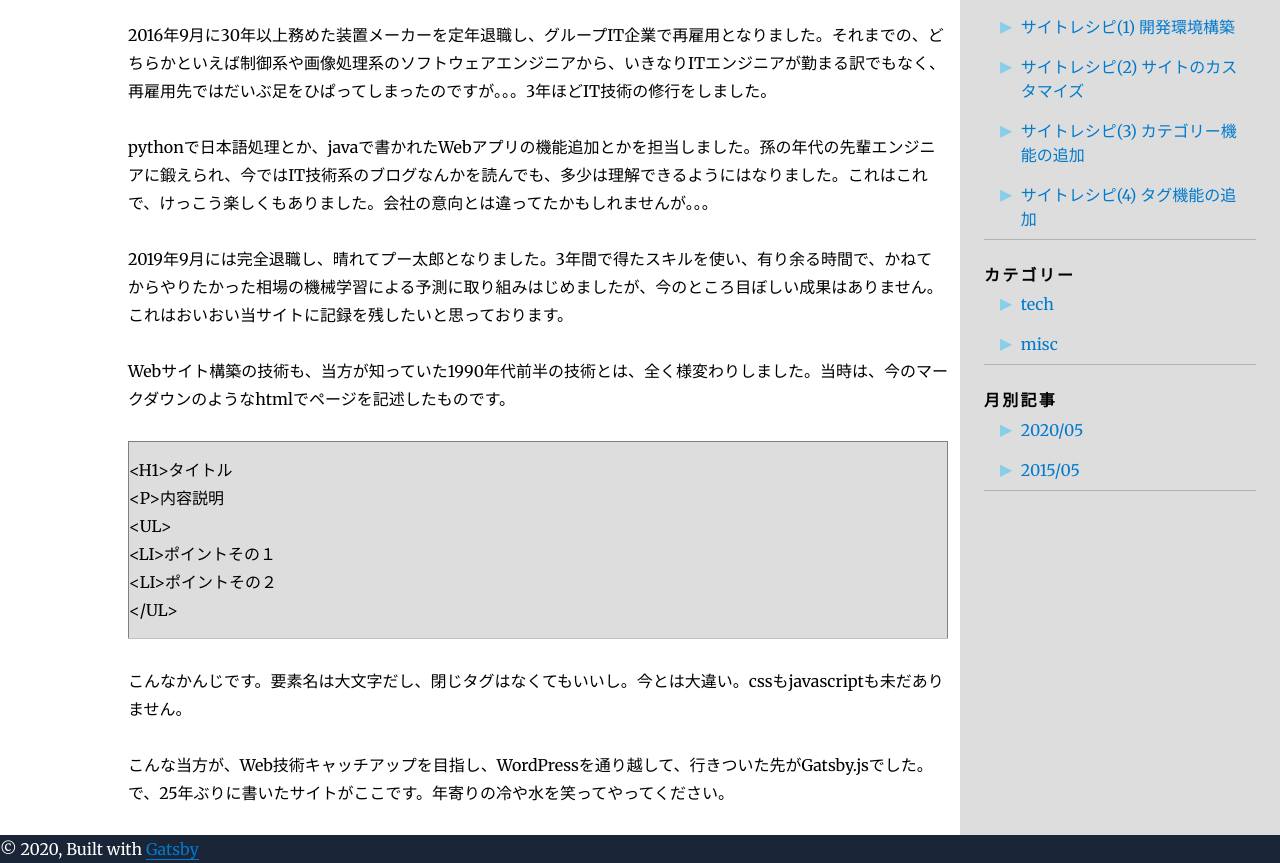
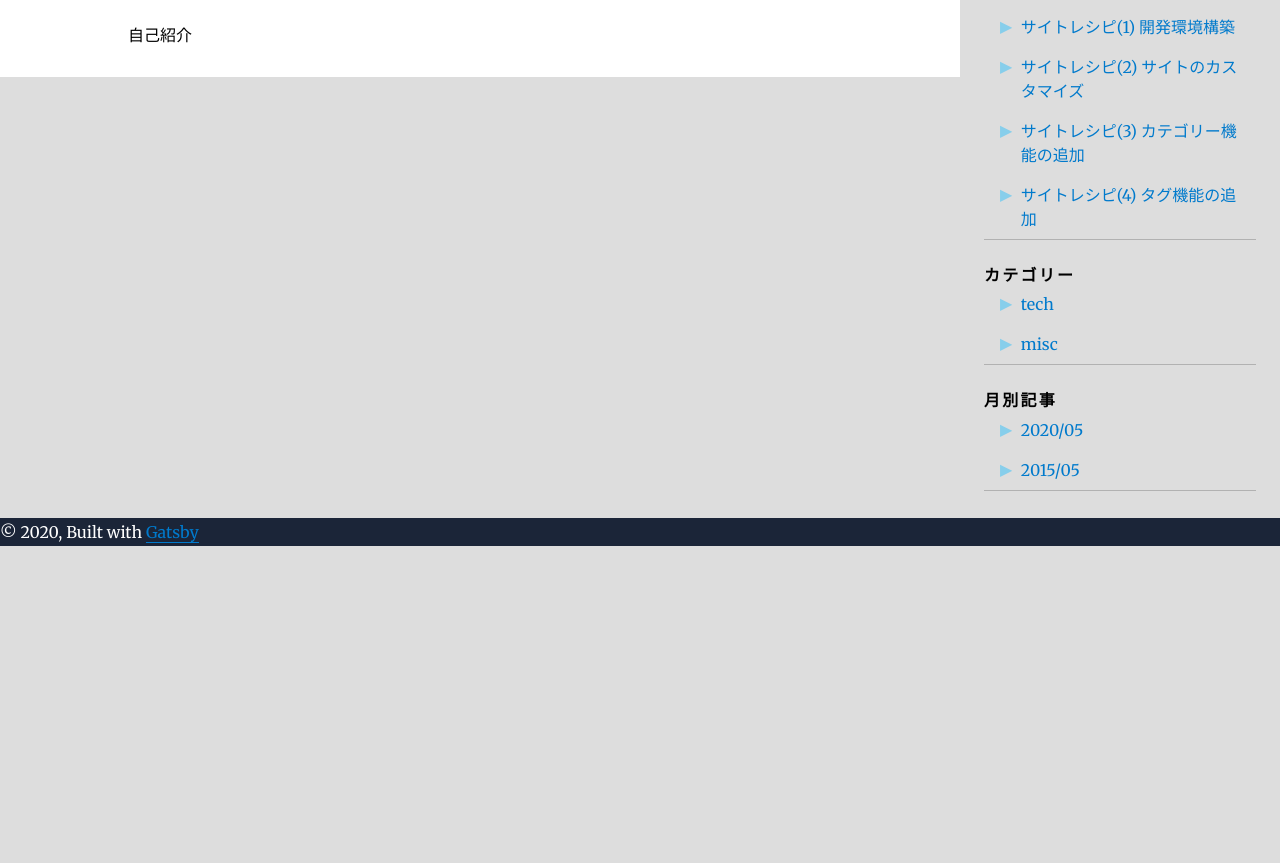
Before and after one commit to etekichi98/gatsby-starter-blog-plus-demo, a Gatsby site: page /about in a window 1280 px wide. Shown: the part 115-978 px from the top of the page. After the commit the page ends 800 px from the top, so only its background shows below. Built offline with nearby package versions, Linux system fonts and the light colour scheme; Gatsby itself is replaced by a stand-in of ours; some packages are replaced by stand-ins of ours.

Commit message:
Aboutページを空にする

```diff
--- a/src/pages/about.js
+++ b/src/pages/about.js
@@ -11,24 +11,7 @@ const AboutPage = ({ data, location }) => {
     <Layout location={location} title={siteTitle}>
       <SEO title="About" />
       <h1>About Me</h1>
-<p>2016年9月に30年以上務めた装置メーカーを定年退職し、グループIT企業で再雇用となりました。それまでの、どちらかといえば制御系や画像処理系のソフトウェアエンジニアから、いきなりITエンジニアが勤まる訳でもなく、再雇用先ではだいぶ足をひぱってしまったのですが。。。3年ほどIT技術の修行をしました。</p>
-<p>pythonで日本語処理とか、javaで書かれたWebアプリの機能追加とかを担当しました。孫の年代の先輩エンジニアに鍛えられ、今ではIT技術系のブログなんかを読んでも、多少は理解できるようにはなりました。これはこれで、けっこう楽しくもありました。会社の意向とは違ってたかもしれませんが。。。</p>
-<p>2019年9月には完全退職し、晴れてプー太郎となりました。3年間で得たスキルを使い、有り余る時間で、かねてからやりたかった相場の機械学習による予測に取り組みはじめましたが、今のところ目ぼしい成果はありません。これはおいおい当サイトに記録を残したいと思っております。</p>
-<p>Webサイト構築の技術も、当方が知っていた1990年代前半の技術とは、全く様変わりしました。当時は、今のマークダウンのようなhtmlでページを記述したものです。</p>
-<table border="1"  bgcolor="#dddddd" >
-<tr>
-<td>
-&lt;H1&gt;タイトル<br/>
-&lt;P&gt;内容説明<br/>
-&lt;UL&gt;<br/>
-&lt;LI&gt;ポイントその１<br/>
-&lt;LI&gt;ポイントその２<br/>
-&lt;/UL&gt;
-</td>
-</tr>
-</table>
-<p>こんなかんじです。要素名は大文字だし、閉じタグはなくてもいいし。今とは大違い。cssもjavascriptも未だありません。</p>
-<p>こんな当方が、Web技術キャッチアップを目指し、WordPressを通り越して、行きついた先がGatsby.jsでした。で、25年ぶりに書いたサイトがここです。年寄りの冷や水を笑ってやってください。</p>
+      <p>自己紹介</p>
     </Layout>
   )
 }
```
